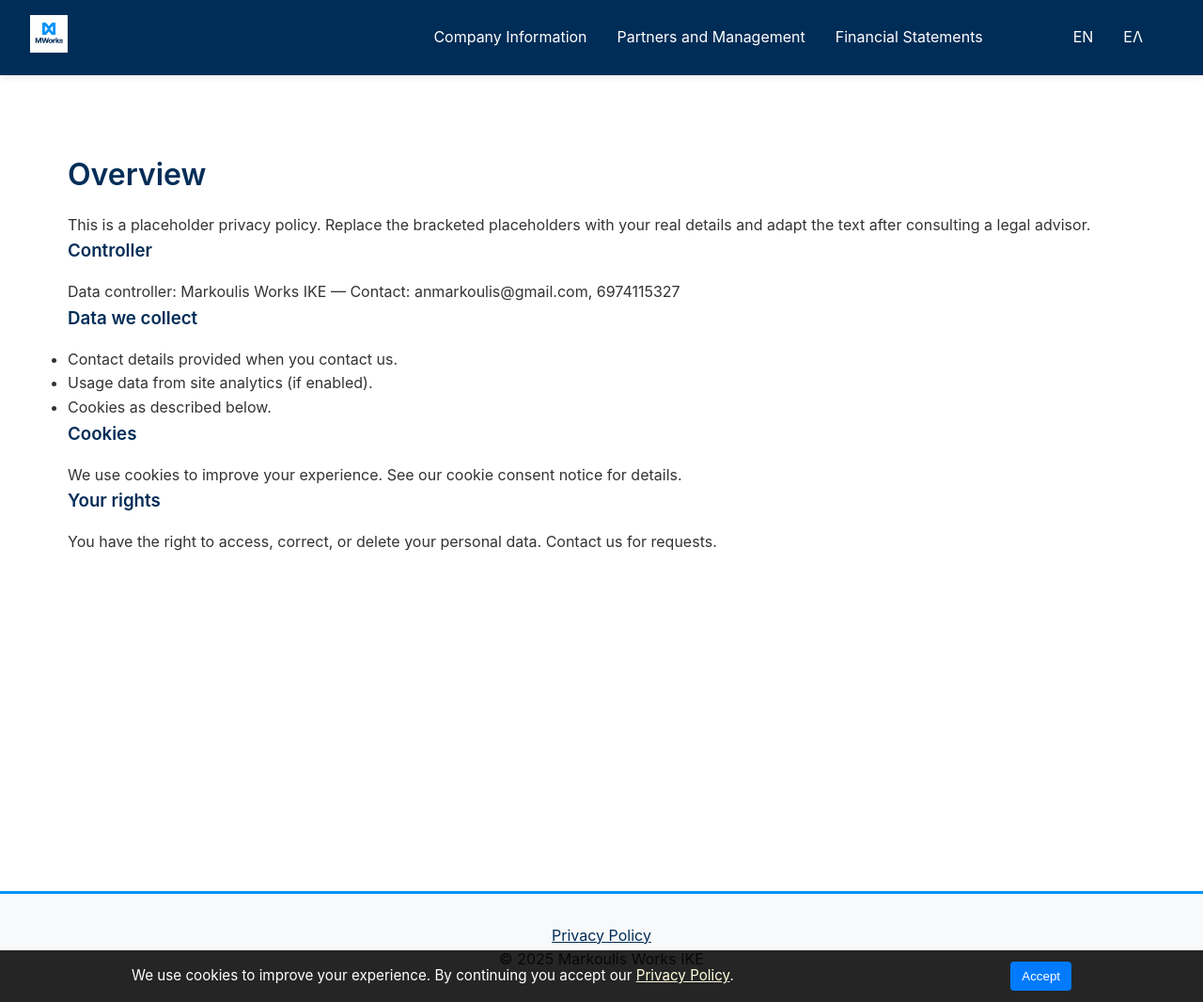
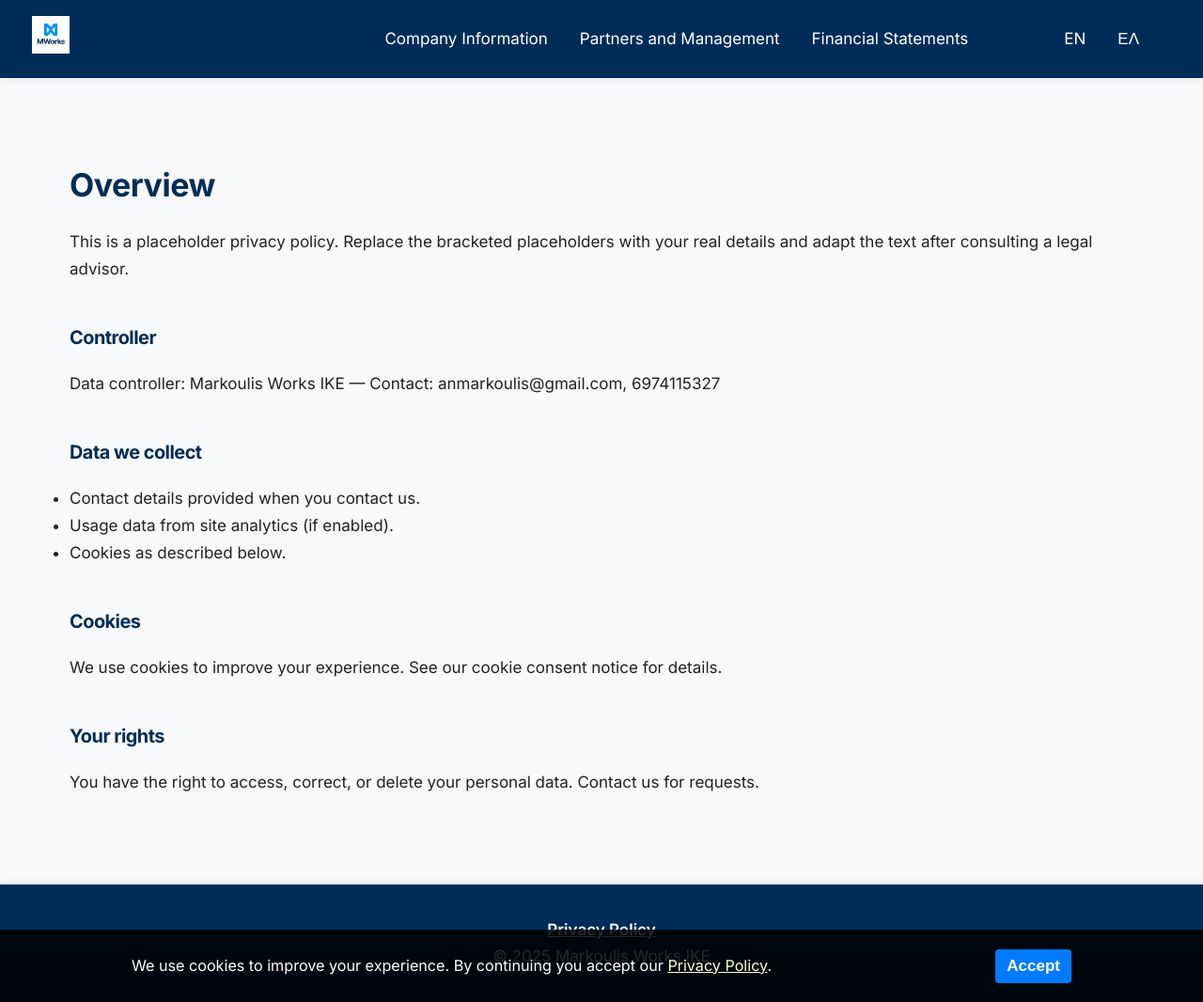
Before and after one commit to anmarkoulis/markoulis-works-site, a Jekyll site: the page built from _pages/privacy.md, in a window 1280 px wide and 1066 px high. Shown: the whole window at 94% size. Built offline with Jekyll 4.4.1, drawn with Linux system fonts in a browser that asks for light colours.

Commit message:
style: perform more improvements

```diff
--- a/_layouts/default.html
+++ b/_layouts/default.html
@@ -4,6 +4,8 @@
   <meta charset="UTF-8">
   <meta name="viewport" content="width=device-width, initial-scale=1.0">
   <link rel="icon" type="image/x-icon" href="{{ '/assets/images/favicon.ico' | relative_url }}">
+  <!-- Google Fonts: Inter -->
+  <link href="https://fonts.googleapis.com/css2?family=Inter:wght@400;600;700&display=swap" rel="stylesheet">
   <link rel="stylesheet" href="{{ site.baseurl }}/styles.css">
   <title>{{ page.title | default: site.title }}</title>
   <script>
--- a/styles.css
+++ b/styles.css
@@ -1,3 +1,107 @@
+/* Section Spacing */
+section, .site-content > * {
+    margin-bottom: 2.5rem;
+}
+/* Navigation Improvements */
+.site-nav {
+    display: flex;
+    gap: 1em;
+    align-items: center;
+}
+.site-nav a {
+    color: #002d57;
+    text-decoration: none;
+    font-weight: 600;
+    padding: 0.5em 1em;
+    border-radius: 6px;
+    transition: background 0.2s, color 0.2s, box-shadow 0.2s;
+    position: relative;
+}
+.site-nav a:hover {
+    background: #0094fb22;
+    color: #0094fb;
+    box-shadow: 0 2px 8px rgba(0,148,251,0.08);
+}
+.site-nav .active {
+    color: #0094fb;
+    border-bottom: 2px solid #0094fb;
+    background: #0094fb11;
+}
+/* Smooth Transitions for Links/Buttons */
+a, .button, button, input[type="submit"] {
+    transition: color 0.2s, background 0.2s, box-shadow 0.2s, transform 0.2s;
+}
+/* Button Styling */
+.button, button, input[type="submit"] {
+    background: #0094fb;
+    color: #fff;
+    border: none;
+    border-radius: 6px;
+    padding: 0.7em 1.4em;
+    font-size: 1rem;
+    font-weight: 600;
+    cursor: pointer;
+    box-shadow: 0 2px 8px rgba(0,45,87,0.08);
+    transition: background 0.2s, box-shadow 0.2s, transform 0.2s;
+    outline: none;
+    margin: 0.5em 0;
+    display: inline-block;
+}
+.button:hover, button:hover, input[type="submit"]:hover {
+    background: #002d57;
+    box-shadow: 0 4px 16px rgba(0,45,87,0.12);
+    transform: translateY(-2px) scale(1.03);
+}
+/* Card-Style Sections */
+.card {
+    background: #fff;
+    border-radius: 12px;
+    box-shadow: 0 2px 16px rgba(0,45,87,0.08);
+    padding: 2rem;
+    margin-bottom: 2.5rem;
+    transition: box-shadow 0.3s;
+}
+.card:hover {
+    box-shadow: 0 4px 24px rgba(0,148,251,0.12);
+}
+/* Responsive Design */
+@media (max-width: 900px) {
+    main {
+        padding: 2rem 1rem;
+        max-width: 100%;
+    }
+    header, .site-header {
+        padding: 1rem 1rem;
+    }
+    .site-nav a {
+        padding: 0.5em 0.7em;
+        font-size: 1rem;
+    }
+    h1 {
+        font-size: 2rem;
+    }
+    h2 {
+        font-size: 1.4rem;
+    }
+}
+@media (max-width: 600px) {
+    main {
+        padding: 1rem 0.5rem;
+    }
+    header, .site-header {
+        padding: 0.7rem 0.5rem;
+    }
+    .site-nav {
+        flex-direction: column;
+        gap: 0.5em;
+    }
+    h1 {
+        font-size: 1.4rem;
+    }
+    h2 {
+        font-size: 1.1rem;
+    }
+}
 /* Professional styling with brand colors */
 * {
     margin: 0;
@@ -7,13 +111,16 @@
 
 html {
     height: 100%;
+    font-family: 'Inter', Arial, sans-serif;
+    font-size: 17px;
+    color: #222;
 }
 
 body {
-    font-family: -apple-system, BlinkMacSystemFont, 'Segoe UI', Roboto, Oxygen, Ubuntu, Cantarell, sans-serif;
-    line-height: 1.6;
-    color: #333;
-    background-color: #ffffff;
+    font-family: 'Inter', Arial, sans-serif;
+    line-height: 1.7;
+    color: #222;
+    background-color: #f8f9fb;
     min-height: 100%;
     display: flex;
     flex-direction: column;
@@ -23,10 +130,18 @@
     background: #002d57;
     color: #fff;
     padding: 1rem 2rem;
-    box-shadow: 0 2px 8px rgba(0, 0, 0, 0.1);
+    box-shadow: 0 2px 8px rgba(0,45,87,0.08);
     position: sticky;
     top: 0;
     z-index: 1000;
+    transition: box-shadow 0.3s;
+}
+
+.header-shadow {
+    width: 100%;
+    height: 6px;
+    background: linear-gradient(90deg, #0094fb22 0%, #002d5722 100%);
+    box-shadow: 0 2px 8px rgba(0,45,87,0.08);
 }
 
 header a {
@@ -60,7 +175,9 @@
 h1, h2, h3 {
     color: #002d57;
     margin-bottom: 1rem;
-    font-weight: 600;
+    font-weight: 700;
+    letter-spacing: -0.5px;
+    font-family: 'Inter', Arial, sans-serif;
 }
 
 h1 {
@@ -84,14 +201,25 @@
 footer {
     text-align: center;
     padding: 2rem;
-    background: #f8f9fa;
-    border-top: 3px solid #0094fb;
+    background: #002d57;
+    color: #fff;
+    border-top: none;
     margin-top: auto;
+    box-shadow: 0 -2px 8px rgba(0,45,87,0.08);
+    transition: box-shadow 0.3s;
+}
+
+.footer-shadow {
+    width: 100%;
+    height: 6px;
+    background: linear-gradient(90deg, #002d5722 0%, #0094fb22 100%);
+    box-shadow: 0 -2px 8px rgba(0,45,87,0.08);
 }
 
 footer a {
-    color: #002d57;
+    color: #fff;
     text-decoration: underline;
+    font-weight: 600;
 }
 
 footer a:hover {
```
Also changed, not shown: index.md (deleted, +0 -13 lines).
